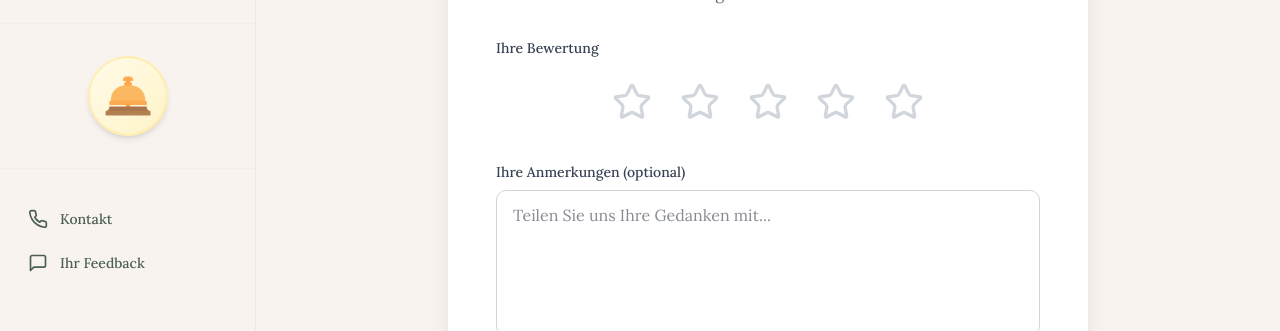
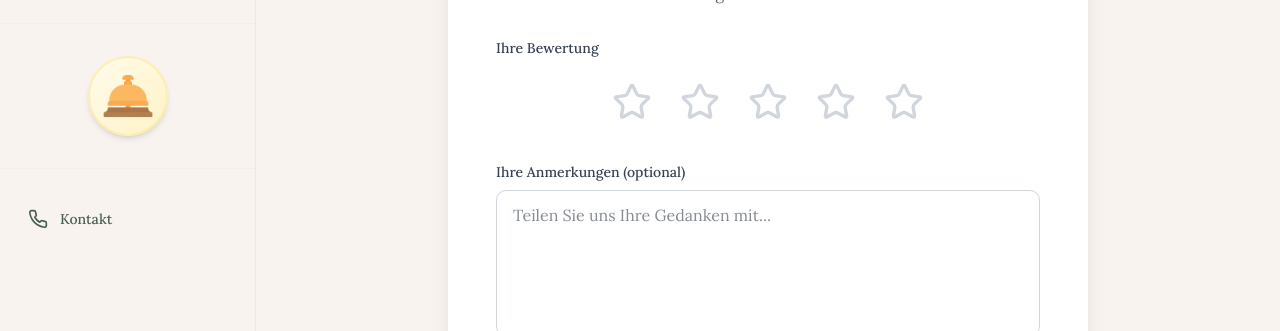
Before and after one commit to bbntsc/kahane-dashboard, a Next.js app: page /feedback in a window 1280 px wide. Shown: the part 245-576 px from the top of the page. Built offline with nearby package versions, Linux system fonts and the light colour scheme; a web font is replaced by a local one.

Commit message:
feat: update sidebar with new bell icon and remove feedback
Replace bell icon and remove feedback functionality.

#VERCEL_SKIP

Co-authored-by: null <186763117+bbntsc@users.noreply.github.com>

```diff
--- a/components/sidebar.tsx
+++ b/components/sidebar.tsx
@@ -1,7 +1,7 @@
 "use client"
 
 import type React from "react"
-import { BarChart2, Home, PieChart, Settings, TrendingUp, Phone, MessageSquare } from "lucide-react"
+import { BarChart2, Home, PieChart, Settings, TrendingUp, Phone } from "lucide-react"
 import Link from "next/link"
 import { useSettings } from "@/lib/settings-context"
 import { useTranslation } from "@/lib/i18n"
@@ -45,7 +45,7 @@ export function Sidebar() {
             aria-label={t.concierge.callConcierge}
           >
             <div className="relative w-20 h-20 flex items-center justify-center rounded-full bg-gradient-to-br from-amber-50 to-amber-100 dark:from-amber-900/30 dark:to-amber-800/30 shadow-md hover:shadow-xl transition-all duration-300 hover:scale-105 border-2 border-amber-200/50 dark:border-amber-700/50">
-              <Image src="/images/hotel-bell.png" alt="Hotel Bell" width={48} height={48} className="object-contain" />
+              <Image src="/images/hotel-bell.png" alt="Hotel Bell" width={52} height={52} className="object-contain" />
 
               <div
                 className="absolute inset-0 rounded-full bg-amber-200/30 dark:bg-amber-600/20 animate-ping"
@@ -65,14 +65,6 @@ export function Sidebar() {
           >
             <Phone className="h-5 w-5" />
             <span>{t.nav.contact}</span>
-          </Link>
-
-          <Link
-            href="/feedback"
-            className="flex items-center gap-3 px-3 py-2 text-sm font-medium text-[#4a5f52] dark:text-gray-300 hover:bg-white dark:hover:bg-gray-700 rounded-md transition-colors group"
-          >
-            <MessageSquare className="h-5 w-5" />
-            <span>{t.feedback.title}</span>
           </Link>
         </nav>
       </div>
```
Also changed, not shown: public/images/hotel-bell.png.
